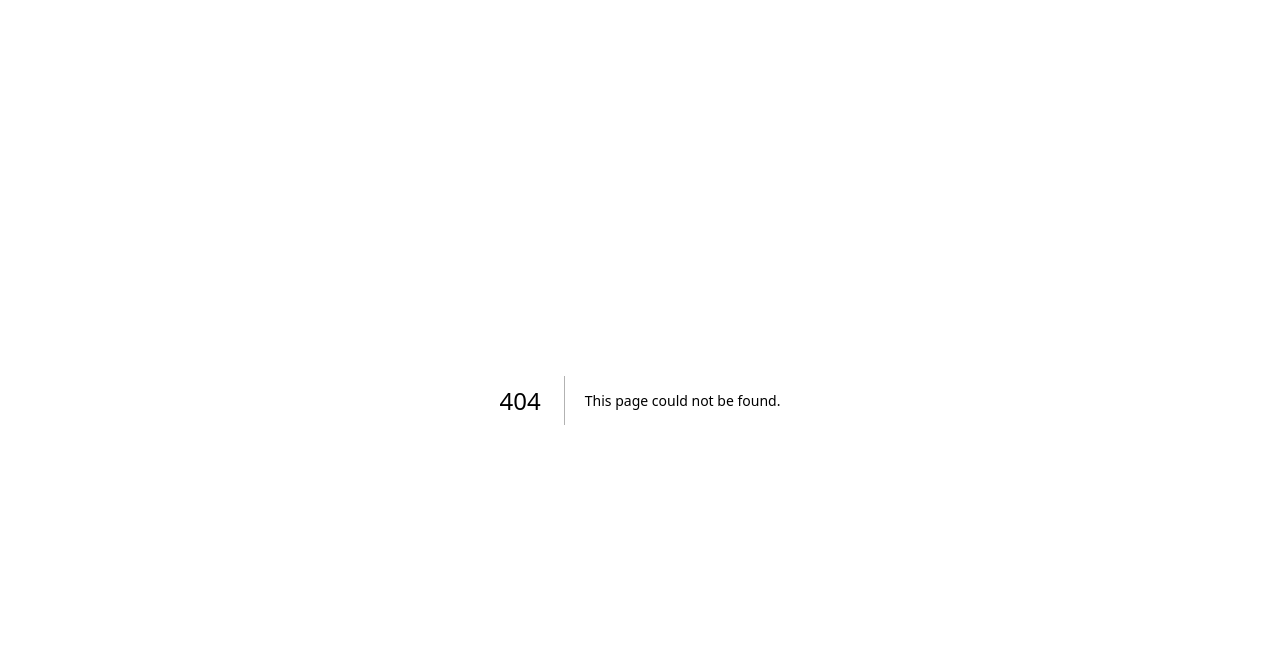
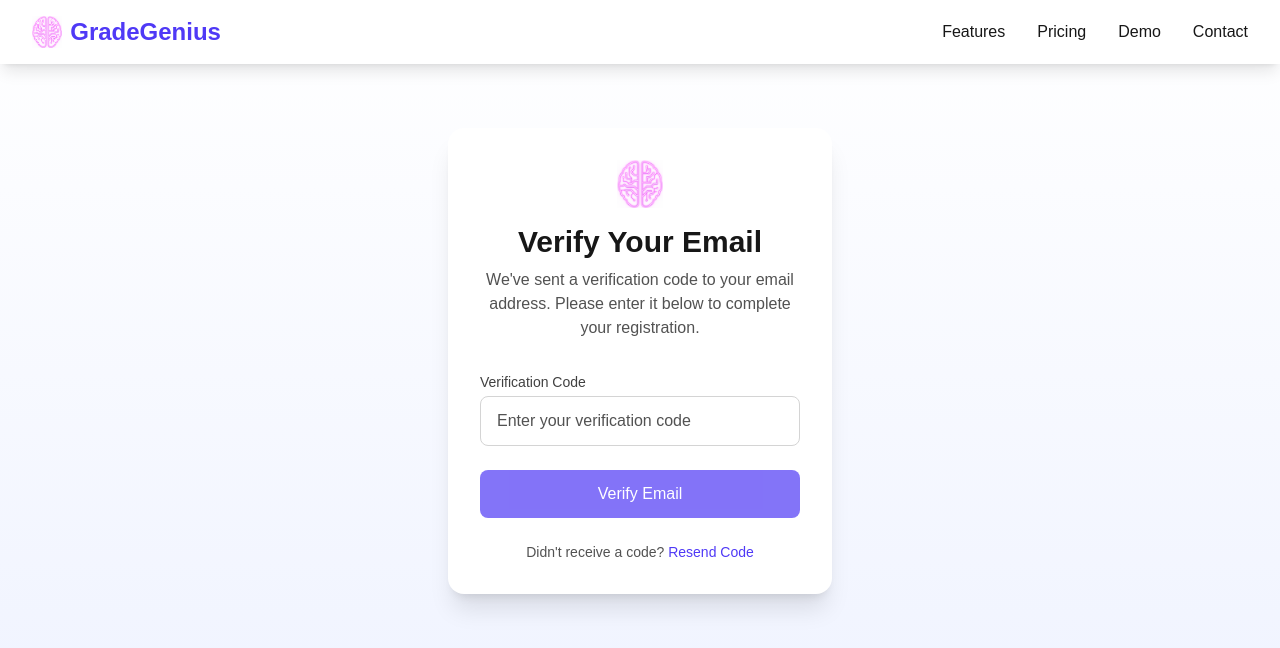
Before and after one commit to bolt162/GradeGenius, a Next.js app: page /verify in a window 1280 px wide. Before the commit this address had no page. Shown: the top 648 px of the page. Built offline with nearby package versions, Linux system fonts and the light colour scheme; no server answers.

Commit message:
Adding clerk sign in/sign up

```diff
--- a/app/components/Navigation.tsx
+++ b/app/components/Navigation.tsx
@@ -3,6 +3,8 @@
 import Image from 'next/image';
 import Link from 'next/link';
 import { usePathname } from 'next/navigation';
+import { useUser, useClerk } from '@clerk/nextjs';
+import { useState } from 'react';
 
 const smoothScroll = (e: React.MouseEvent<HTMLAnchorElement>, targetId: string) => {
   e.preventDefault();
@@ -21,11 +23,23 @@ const smoothScroll = (e: React.MouseEvent<HTMLAnchorElement>, targetId: string)
 
 export default function Navigation() {
   const pathname = usePathname();
-  const isLoginPage = pathname === '/login' || pathname === '/signup';
+  const { isSignedIn, user } = useUser();
+  const { signOut } = useClerk();
+  const [isDropdownOpen, setIsDropdownOpen] = useState(false);
+
+  const isLoginPage = pathname === '/login' || pathname === '/signup' || pathname === '/verify';
   const isDemoPage = pathname === '/demo';
 
   // For pages other than the homepage (/)
   const isNotHomePage = pathname !== '/';
+
+  const handleSignOut = () => {
+    signOut();
+  };
+
+  const toggleDropdown = () => {
+    setIsDropdownOpen(!isDropdownOpen);
+  };
 
   return (
     <nav className="bg-white shadow-lg fixed w-full z-10">
@@ -85,10 +99,50 @@ export default function Navigation() {
                 </a>
               </>
             )}
-            {!isLoginPage && (
-              <Link href="/login" className="bg-indigo-600 text-white px-4 py-2 rounded-md hover:bg-indigo-700">
-                Get Started
-              </Link>
+
+            {isSignedIn ? (
+              <div className="relative">
+                <button
+                  onClick={toggleDropdown}
+                  className="flex items-center space-x-2 focus:outline-none"
+                >
+                  <div className="w-8 h-8 bg-indigo-100 rounded-full flex items-center justify-center text-indigo-600 font-medium">
+                    {user?.firstName?.[0] || user?.username?.[0] || 'U'}
+                  </div>
+                  <span className="text-neutral-900">{user?.firstName || user?.username}</span>
+                </button>
+
+                {isDropdownOpen && (
+                  <div className="absolute right-0 mt-2 w-48 bg-white rounded-md shadow-lg py-1 z-10">
+                    <Link
+                      href="/dashboard"
+                      className="block px-4 py-2 text-sm text-neutral-700 hover:bg-indigo-50"
+                      onClick={() => setIsDropdownOpen(false)}
+                    >
+                      Dashboard
+                    </Link>
+                    <Link
+                      href="/profile"
+                      className="block px-4 py-2 text-sm text-neutral-700 hover:bg-indigo-50"
+                      onClick={() => setIsDropdownOpen(false)}
+                    >
+                      Profile
+                    </Link>
+                    <button
+                      onClick={handleSignOut}
+                      className="block w-full text-left px-4 py-2 text-sm text-neutral-700 hover:bg-indigo-50"
+                    >
+                      Sign Out
+                    </button>
+                  </div>
+                )}
+              </div>
+            ) : (
+              !isLoginPage && (
+                <Link href="/login" className="bg-indigo-600 text-white px-4 py-2 rounded-md hover:bg-indigo-700">
+                  Get Started
+                </Link>
+              )
             )}
           </div>
         </div>
--- a/app/layout.tsx
+++ b/app/layout.tsx
@@ -1,5 +1,6 @@
 import type { Metadata } from "next";
 import { Geist, Geist_Mono } from "next/font/google";
+import { ClerkProvider } from "@clerk/nextjs";
 import "./globals.css";
 
 const geistSans = Geist({
@@ -23,6 +24,7 @@ export default function RootLayout({
   children: React.ReactNode;
 }>) {
   return (
+    <ClerkProvider>
       <html lang="en">
         <body
           className={`${geistSans.variable} ${geistMono.variable} antialiased`}
@@ -30,5 +32,6 @@ export default function RootLayout({
           {children}
         </body>
       </html>
+    </ClerkProvider>
   );
 }
--- a/app/login/page.tsx
+++ b/app/login/page.tsx
@@ -1,8 +1,53 @@
+'use client';
+
 import Navigation from '../components/Navigation';
 import Image from 'next/image';
 import Link from 'next/link';
+import { useState } from 'react';
+import { useSignIn } from '@clerk/nextjs';
+import { useRouter } from 'next/navigation';
 
 export default function LoginPage() {
+  const { signIn, isLoaded, setActive } = useSignIn();
+  const router = useRouter();
+  const [email, setEmail] = useState('');
+  const [password, setPassword] = useState('');
+  const [error, setError] = useState('');
+  const [isLoading, setIsLoading] = useState(false);
+
+  const handleSubmit = async (e: React.FormEvent) => {
+    e.preventDefault();
+
+    if (!isLoaded) {
+      return;
+    }
+
+    try {
+      setIsLoading(true);
+      setError('');
+
+      // Start the sign-in process
+      const result = await signIn.create({
+        identifier: email,
+        password: password,
+      });
+
+      if (result.status === 'complete') {
+        // User has been authenticated
+        await setActive({ session: result.createdSessionId });
+        router.push('/'); // Redirect to home page after successful login
+      } else {
+        // The sign-in process needs to continue
+        console.log(result);
+      }
+    } catch (err: any) {
+      console.error(err);
+      setError(err.errors?.[0]?.message || 'Something went wrong. Please try again.');
+    } finally {
+      setIsLoading(false);
+    }
+  };
+
   return (
     <div className="min-h-screen bg-gradient-to-b from-white to-indigo-50">
       <Navigation />
@@ -24,7 +69,13 @@ export default function LoginPage() {
               <p className="text-neutral-600 mt-2">Sign in to your account</p>
             </div>
 
-            <form className="space-y-6">
+            {error && (
+              <div className="mb-4 p-3 bg-red-100 border border-red-300 text-red-700 rounded">
+                {error}
+              </div>
+            )}
+
+            <form className="space-y-6" onSubmit={handleSubmit}>
               <div>
                 <label htmlFor="email" className="block text-sm font-medium text-neutral-700">
                   Email address
@@ -33,8 +84,11 @@ export default function LoginPage() {
                   type="email"
                   id="email"
                   name="email"
+                  value={email}
+                  onChange={(e) => setEmail(e.target.value)}
                   className="mt-1 block w-full px-4 py-3 border border-neutral-300 rounded-lg focus:ring-2 focus:ring-indigo-600 focus:border-transparent text-black placeholder-neutral-600"
                   placeholder="Enter your email"
+                  required
                 />
               </div>
 
@@ -46,8 +100,11 @@ export default function LoginPage() {
                   type="password"
                   id="password"
                   name="password"
+                  value={password}
+                  onChange={(e) => setPassword(e.target.value)}
                   className="mt-1 block w-full px-4 py-3 border border-neutral-300 rounded-lg focus:ring-2 focus:ring-indigo-600 focus:border-transparent text-black placeholder-neutral-600"
                   placeholder="Enter your password"
+                  required
                 />
               </div>
 
@@ -73,49 +130,12 @@ export default function LoginPage() {
 
               <button
                 type="submit"
-                className="w-full bg-indigo-600 text-white py-3 px-4 rounded-lg hover:bg-indigo-700 focus:outline-none focus:ring-2 focus:ring-offset-2 focus:ring-indigo-600"
+                disabled={isLoading || !isLoaded}
+                className="w-full bg-indigo-600 text-white py-3 px-4 rounded-lg hover:bg-indigo-700 focus:outline-none focus:ring-2 focus:ring-offset-2 focus:ring-indigo-600 disabled:opacity-70"
               >
-                Sign in
+                {isLoading ? 'Signing in...' : 'Sign in'}
               </button>
             </form>
-
-            <div className="mt-6">
-              <div className="relative">
-                <div className="absolute inset-0 flex items-center">
-                  <div className="w-full border-t border-neutral-300"></div>
-                </div>
-                <div className="relative flex justify-center text-sm">
-                  <span className="px-2 bg-white text-neutral-500">Or continue with</span>
-                </div>
-              </div>
-
-              <div className="mt-6">
-                <button
-                  type="button"
-                  className="w-full flex items-center justify-center px-4 py-3 border border-neutral-300 rounded-lg shadow-sm text-sm font-medium text-neutral-700 bg-white hover:bg-neutral-50 focus:outline-none focus:ring-2 focus:ring-offset-2 focus:ring-indigo-600"
-                >
-                  <svg className="w-5 h-5 mr-2" viewBox="0 0 24 24">
-                    <path
-                      d="M22.56 12.25c0-.78-.07-1.53-.2-2.25H12v4.26h5.92c-.26 1.37-1.04 2.53-2.21 3.31v2.77h3.57c2.08-1.92 3.28-4.74 3.28-8.09z"
-                      fill="#4285F4"
-                    />
-                    <path
-                      d="M12 23c2.97 0 5.46-.98 7.28-2.66l-3.57-2.77c-.98.66-2.23 1.06-3.71 1.06-2.86 0-5.29-1.93-6.16-4.53H2.18v2.84C3.99 20.53 7.7 23 12 23z"
-                      fill="#34A853"
-                    />
-                    <path
-                      d="M5.84 14.09c-.22-.66-.35-1.36-.35-2.09s.13-1.43.35-2.09V7.07H2.18C1.43 8.55 1 10.22 1 12s.43 3.45 1.18 4.93l2.85-2.22.81-.62z"
-                      fill="#FBBC05"
-                    />
-                    <path
-                      d="M12 5.38c1.62 0 3.06.56 4.21 1.64l3.15-3.15C17.45 2.09 14.97 1 12 1 7.7 1 3.99 3.47 2.18 7.07l3.66 2.84c.87-2.6 3.3-4.53 6.16-4.53z"
-                      fill="#EA4335"
-                    />
-                  </svg>
-                  Sign in with Google
-                </button>
-              </div>
-            </div>
 
             <div className="mt-6 text-center">
               <p className="text-sm text-neutral-600">
--- a/app/signup/page.tsx
+++ b/app/signup/page.tsx
@@ -4,11 +4,20 @@ import Navigation from '../components/Navigation';
 import Image from 'next/image';
 import Link from 'next/link';
 import { useState, useEffect } from 'react';
+import { useSignUp } from '@clerk/nextjs';
+import { useRouter } from 'next/navigation';
 
 export default function SignupPage() {
+  const { signUp, isLoaded, setActive } = useSignUp();
+  const router = useRouter();
+
+  const [username, setUsername] = useState('');
+  const [email, setEmail] = useState('');
   const [password, setPassword] = useState('');
   const [confirmPassword, setConfirmPassword] = useState('');
   const [passwordMatch, setPasswordMatch] = useState(true);
+  const [error, setError] = useState('');
+  const [isLoading, setIsLoading] = useState(false);
 
   // Password requirements state
   const [requirements, setRequirements] = useState({
@@ -35,6 +44,54 @@ export default function SignupPage() {
     }
   }, [password, confirmPassword]);
 
+  // Check if all requirements are met
+  const allRequirementsMet =
+    requirements.length &&
+    requirements.uppercase &&
+    requirements.lowercase &&
+    requirements.number &&
+    requirements.symbol &&
+    passwordMatch;
+
+  const handleSubmit = async (e: React.FormEvent) => {
+    e.preventDefault();
+
+    if (!isLoaded) {
+      return;
+    }
+
+    // Validate password
+    if (!allRequirementsMet) {
+      setError('Please ensure all password requirements are met and passwords match.');
+      return;
+    }
+
+    try {
+      setIsLoading(true);
+      setError('');
+
+      // Start the sign-up process
+      const result = await signUp.create({
+        username,
+        emailAddress: email,
+        password,
+      });
+
+      // Send email verification code
+      await signUp.prepareEmailAddressVerification({
+        strategy: 'email_code',
+      });
+
+      router.push('/verify'); // Redirect to verification page
+
+    } catch (err: any) {
+      console.error(err);
+      setError(err.errors?.[0]?.message || 'Something went wrong. Please try again.');
+    } finally {
+      setIsLoading(false);
+    }
+  };
+
   return (
     <div className="min-h-screen bg-gradient-to-b from-white to-indigo-50">
       <Navigation />
@@ -56,7 +113,16 @@ export default function SignupPage() {
               <p className="text-neutral-600 mt-2">Join GradeGenius today</p>
             </div>
 
-            <form className="space-y-6">
+            {error && (
+              <div className="mb-4 p-3 bg-red-100 border border-red-300 text-red-700 rounded">
+                {error}
+              </div>
+            )}
+
+            <form className="space-y-6" onSubmit={handleSubmit}>
+              {/* Add Clerk CAPTCHA element */}
+              <div id="clerk-captcha"></div>
+
               <div>
                 <label htmlFor="username" className="block text-sm font-medium text-neutral-700">
                   Username
@@ -65,8 +131,11 @@ export default function SignupPage() {
                   type="text"
                   id="username"
                   name="username"
+                  value={username}
+                  onChange={(e) => setUsername(e.target.value)}
                   className="mt-1 block w-full px-4 py-3 border border-neutral-300 rounded-lg focus:ring-2 focus:ring-indigo-600 focus:border-transparent text-black placeholder-neutral-600"
                   placeholder="Choose a username"
+                  required
                 />
               </div>
 
@@ -78,8 +147,11 @@ export default function SignupPage() {
                   type="email"
                   id="email"
                   name="email"
+                  value={email}
+                  onChange={(e) => setEmail(e.target.value)}
                   className="mt-1 block w-full px-4 py-3 border border-neutral-300 rounded-lg focus:ring-2 focus:ring-indigo-600 focus:border-transparent text-black placeholder-neutral-600"
                   placeholder="Enter your email"
+                  required
                 />
               </div>
 
@@ -95,6 +167,7 @@ export default function SignupPage() {
                   placeholder="Create a password"
                   value={password}
                   onChange={(e) => setPassword(e.target.value)}
+                  required
                 />
                 {password.length > 0 && (
                   <div className="mt-2 space-y-1">
@@ -129,6 +202,7 @@ export default function SignupPage() {
                   placeholder="Confirm your password"
                   value={confirmPassword}
                   onChange={(e) => setConfirmPassword(e.target.value)}
+                  required
                 />
                 {confirmPassword.length > 0 && (
                   <p className={`mt-1 text-sm ${passwordMatch ? 'text-green-600' : 'text-red-500'}`}>
@@ -174,49 +248,12 @@ export default function SignupPage() {
 
               <button
                 type="submit"
-                className="w-full bg-indigo-600 text-white py-3 px-4 rounded-lg hover:bg-indigo-700 focus:outline-none focus:ring-2 focus:ring-offset-2 focus:ring-indigo-600"
+                disabled={isLoading || !isLoaded}
+                className="w-full bg-indigo-600 text-white py-3 px-4 rounded-lg hover:bg-indigo-700 focus:outline-none focus:ring-2 focus:ring-offset-2 focus:ring-indigo-600 disabled:opacity-70"
               >
-                Create Account
+                {isLoading ? 'Creating Account...' : 'Create Account'}
               </button>
             </form>
-
-            <div className="mt-6">
-              <div className="relative">
-                <div className="absolute inset-0 flex items-center">
-                  <div className="w-full border-t border-neutral-300"></div>
-                </div>
-                <div className="relative flex justify-center text-sm">
-                  <span className="px-2 bg-white text-neutral-500">Or sign up with</span>
-                </div>
-              </div>
-
-              <div className="mt-6">
-                <button
-                  type="button"
-                  className="w-full flex items-center justify-center px-4 py-3 border border-neutral-300 rounded-lg shadow-sm text-sm font-medium text-neutral-700 bg-white hover:bg-neutral-50 focus:outline-none focus:ring-2 focus:ring-offset-2 focus:ring-indigo-600"
-                >
-                  <svg className="w-5 h-5 mr-2" viewBox="0 0 24 24">
-                    <path
-                      d="M22.56 12.25c0-.78-.07-1.53-.2-2.25H12v4.26h5.92c-.26 1.37-1.04 2.53-2.21 3.31v2.77h3.57c2.08-1.92 3.28-4.74 3.28-8.09z"
-                      fill="#4285F4"
-                    />
-                    <path
-                      d="M12 23c2.97 0 5.46-.98 7.28-2.66l-3.57-2.77c-.98.66-2.23 1.06-3.71 1.06-2.86 0-5.29-1.93-6.16-4.53H2.18v2.84C3.99 20.53 7.7 23 12 23z"
-                      fill="#34A853"
-                    />
-                    <path
-                      d="M5.84 14.09c-.22-.66-.35-1.36-.35-2.09s.13-1.43.35-2.09V7.07H2.18C1.43 8.55 1 10.22 1 12s.43 3.45 1.18 4.93l2.85-2.22.81-.62z"
-                      fill="#FBBC05"
-                    />
-                    <path
-                      d="M12 5.38c1.62 0 3.06.56 4.21 1.64l3.15-3.15C17.45 2.09 14.97 1 12 1 7.7 1 3.99 3.47 2.18 7.07l3.66 2.84c.87-2.6 3.3-4.53 6.16-4.53z"
-                      fill="#EA4335"
-                    />
-                  </svg>
-                  Sign up with Google
-                </button>
-              </div>
-            </div>
 
             <div className="mt-6 text-center">
               <p className="text-sm text-neutral-600">
--- /dev/null
+++ b/app/verify/page.tsx
@@ -0,0 +1,148 @@
+'use client';
+
+import { useState } from 'react';
+import { useSignUp } from '@clerk/nextjs';
+import { useRouter } from 'next/navigation';
+import Image from 'next/image';
+import Navigation from '../components/Navigation';
+
+export default function VerifyPage() {
+  const { signUp, isLoaded, setActive } = useSignUp();
+  const router = useRouter();
+  const [verificationCode, setVerificationCode] = useState('');
+  const [error, setError] = useState('');
+  const [isLoading, setIsLoading] = useState(false);
+
+  // Handle verification form submission
+  const handleSubmit = async (e: React.FormEvent) => {
+    e.preventDefault();
+
+    if (!isLoaded || !signUp) {
+      return;
+    }
+
+    try {
+      setIsLoading(true);
+      setError('');
+
+      // Attempt to verify the email
+      const result = await signUp.attemptEmailAddressVerification({
+        code: verificationCode,
+      });
+
+      if (result.status === 'complete') {
+        // Set the user as active and redirect to the dashboard
+        await setActive({ session: result.createdSessionId });
+        router.push('/');
+      } else {
+        // The verification may need more steps
+        console.log(result);
+        setError('Verification incomplete. Please check your email for a new code.');
+      }
+    } catch (err: any) {
+      console.error(err);
+      setError(err.errors?.[0]?.message || 'Verification failed. Please try again.');
+    } finally {
+      setIsLoading(false);
+    }
+  };
+
+  // Handle resending the verification code
+  const handleResendCode = async () => {
+    if (!isLoaded || !signUp) {
+      return;
+    }
+
+    try {
+      setIsLoading(true);
+      setError('');
+
+      // Resend the verification code
+      await signUp.prepareEmailAddressVerification({
+        strategy: 'email_code',
+      });
+
+      // Show success message
+      alert('A new verification code has been sent to your email.');
+    } catch (err: any) {
+      console.error(err);
+      setError(err.errors?.[0]?.message || 'Failed to resend code. Please try again.');
+    } finally {
+      setIsLoading(false);
+    }
+  };
+
+  return (
+    <div className="min-h-screen bg-gradient-to-b from-white to-indigo-50">
+      <Navigation />
+
+      <main className="pt-32 pb-20">
+        <div className="max-w-md mx-auto px-4 sm:px-6 lg:px-8">
+          <div className="bg-white rounded-2xl shadow-xl p-8">
+            <div className="text-center mb-8">
+              <div className="flex justify-center mb-4">
+                <Image
+                  src="/images/main_logo.png"
+                  alt="GradeGenius Logo"
+                  width={48}
+                  height={48}
+                  className="w-auto h-12"
+                />
+              </div>
+              <h1 className="text-3xl font-bold text-neutral-900">Verify Your Email</h1>
+              <p className="text-neutral-600 mt-2">
+                We've sent a verification code to your email address.
+                Please enter it below to complete your registration.
+              </p>
+            </div>
+
+            {error && (
+              <div className="mb-4 p-3 bg-red-100 border border-red-300 text-red-700 rounded">
+                {error}
+              </div>
+            )}
+
+            <form className="space-y-6" onSubmit={handleSubmit}>
+              <div>
+                <label htmlFor="code" className="block text-sm font-medium text-neutral-700">
+                  Verification Code
+                </label>
+                <input
+                  type="text"
+                  id="code"
+                  name="code"
+                  value={verificationCode}
+                  onChange={(e) => setVerificationCode(e.target.value)}
+                  className="mt-1 block w-full px-4 py-3 border border-neutral-300 rounded-lg focus:ring-2 focus:ring-indigo-600 focus:border-transparent text-black placeholder-neutral-600"
+                  placeholder="Enter your verification code"
+                  required
+                />
+              </div>
+
+              <button
+                type="submit"
+                disabled={isLoading || !isLoaded || !verificationCode}
+                className="w-full bg-indigo-600 text-white py-3 px-4 rounded-lg hover:bg-indigo-700 focus:outline-none focus:ring-2 focus:ring-offset-2 focus:ring-indigo-600 disabled:opacity-70"
+              >
+                {isLoading ? 'Verifying...' : 'Verify Email'}
+              </button>
+            </form>
+
+            <div className="mt-6 text-center">
+              <p className="text-sm text-neutral-600">
+                Didn't receive a code?{' '}
+                <button
+                  onClick={handleResendCode}
+                  disabled={isLoading}
+                  className="font-medium text-indigo-600 hover:text-indigo-500 disabled:opacity-70"
+                >
+                  Resend Code
+                </button>
+              </p>
+            </div>
+          </div>
+        </div>
+      </main>
+    </div>
+  );
+}
--- /dev/null
+++ b/middleware.ts
@@ -0,0 +1,14 @@
+import { clerkMiddleware } from '@clerk/nextjs/server';
+
+// Export simple Clerk middleware
+export default clerkMiddleware();
+
+export const config = {
+  matcher: [
+    '/((?!_next/|.*\\.).*)',
+    '/',
+    '/login',
+    '/signup',
+    '/verify',
+  ],
+};
--- a/package.json
+++ b/package.json
@@ -9,7 +9,9 @@
     "lint": "next lint"
   },
   "dependencies": {
-    "@clerk/nextjs": "^6.15.1",
+    "@clerk/clerk-sdk-node": "^4.13.23",
+    "@clerk/nextjs": "^6.16.0",
+    "@clerk/themes": "^2.2.34",
     "@langchain/core": "^0.3.44",
     "@langchain/openai": "^0.5.5",
     "next": "15.3.0",
```
Also changed, not shown: 2 other files (tests, documents, lock files or other folders). Lines whose indentation alone changed are shown as unchanged.
